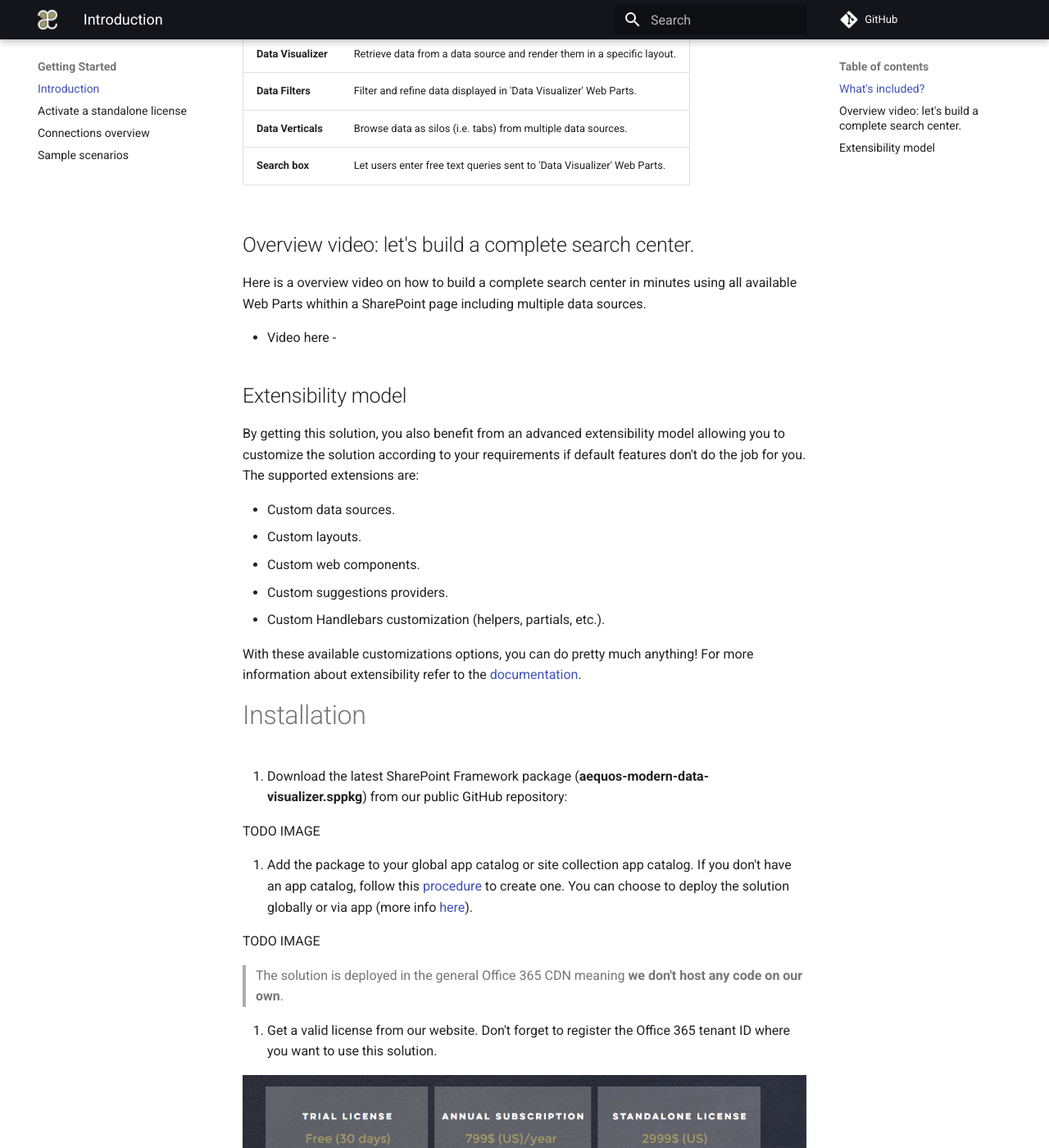
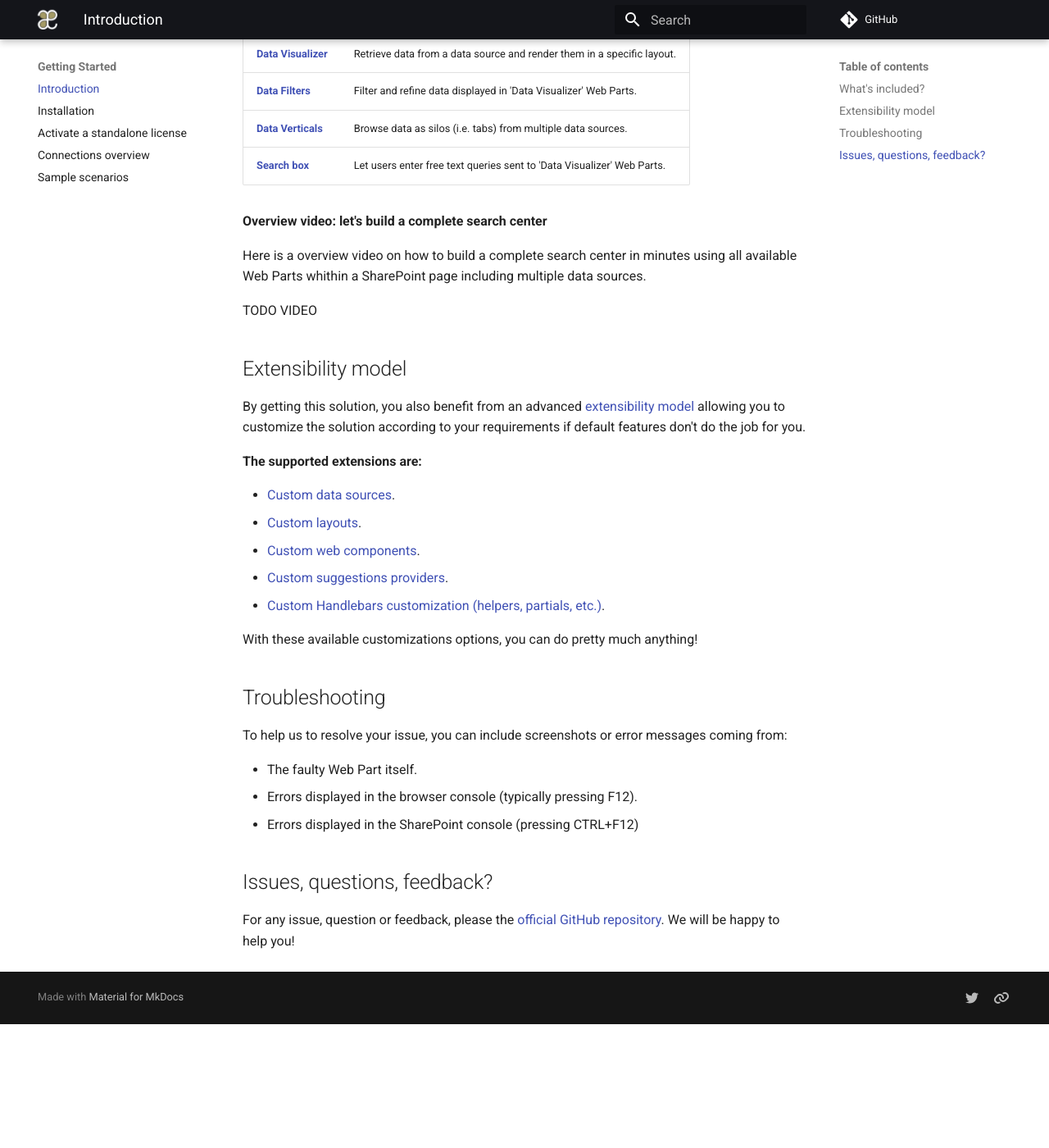
Before and after one commit to aequos-solutions/modern-data-visualizer, an MkDocs documentation site: the page built from docs/index.md, in a window 1280 px wide and 1400 px high, scrolled down 752 px. Shown: the whole window at 82% size. Built offline with MkDocs 1.6.1 and Material for MkDocs 9.7.7, drawn with Linux system fonts in a browser that asks for light colours; comment, search, counter and statistics services are not loaded; after the commit the page ends 2001 px from its top, so only the background shows below that; some of the changed text lies outside the part shown.

Commit message:
- Updated doc

```diff
--- a/docs/index.md
+++ b/docs/index.md
@@ -16,74 +16,39 @@ The solution includes the following Web Parts:
 
 | Component | Description |
 | --------- | ----------- |
-| **Data Visualizer** | Retrieve data from a data source and render them in a specific layout.
-| **Data Filters** | Filter and refine data displayed in 'Data Visualizer' Web Parts.
-| **Data Verticals** | Browse data as silos (i.e. tabs) from multiple data sources.
-| **Search box** | Let users enter free text queries sent to 'Data Visualizer' Web Parts.
+| **[Data Visualizer](./basic/usage/data-visualizer/index.md)** | Retrieve data from a data source and render them in a specific layout.
+| **[Data Filters](./basic/usage/data-filters/index.md)** | Filter and refine data displayed in 'Data Visualizer' Web Parts.
+| **[Data Verticals](./basic/usage/data-verticals/index.md)** | Browse data as silos (i.e. tabs) from multiple data sources.
+| **[Search box](./basic/usage/search-box/index.md)** | Let users enter free text queries sent to 'Data Visualizer' Web Parts.
 
-## Overview video: let's build a complete search center.
+**Overview video: let's build a complete search center**
 
 Here is a overview video on how to build a complete search center in minutes using all available Web Parts whithin a SharePoint page including multiple data sources.
 
-- Video here -
+TODO VIDEO
 
 ## Extensibility model
 
-By getting this solution, you also benefit from an advanced extensibility model allowing you to customize the solution according to your requirements if default features don't do the job for you. The supported extensions are:
+By getting this solution, you also benefit from an advanced [extensibility model](./basic/extensibility/index.md) allowing you to customize the solution according to your requirements if default features don't do the job for you.
 
-- Custom data sources.
-- Custom layouts.
-- Custom web components.
-- Custom suggestions providers.
-- Custom Handlebars customization (helpers, partials, etc.).
+**The supported extensions are:**
 
-With these available customizations options, you can do pretty much anything! For more information about extensibility refer to the [documentation](./basic/extensibility/index.md).
+- [Custom data sources](./basic/extensibility/custom_data_source.md).
+- [Custom layouts](./basic/extensibility/custom_layout.md).
+- [Custom web components](./basic/extensibility/custom_web_component.md).
+- [Custom suggestions providers](./basic/extensibility/custom_suggestions_provider.md).
+- [Custom Handlebars customization (helpers, partials, etc.)](./basic/extensibility/handlebars_customizations.md).
 
-# Installation
+With these available customizations options, you can do pretty much anything!
 
-1. Download the latest SharePoint Framework package (**aequos-modern-data-visualizer.sppkg**) from our public GitHub repository:
-
-TODO IMAGE
-
-2. Add the package to your global app catalog or site collection app catalog. If you don't have an app catalog, follow this [procedure](https://docs.microsoft.com/en-us/sharepoint/use-app-catalog) to create one. You can choose to deploy the solution globally or via app (more info [here](https://docs.microsoft.com/en-us/sharepoint/dev/spfx/tenant-scoped-deployment)).
-
-TODO IMAGE
-
-> The solution is deployed in the general Office 365 CDN meaning **we don't host any code on our own**.
-
-3. Get a valid license from our website. Don't forget to register the Office 365 tenant ID where you want to use this solution.
-
-!["Licences"](./assets/licenses.png){: .center}
-
-TODO IMAGE SENDOWL
-
-> **If you chose a standalone license, you must follow these [additional steps](./setup_standalone.md).**
-
-4. Add the Web Parts to a SharePoint and start building!
-
-!["Available Web Parts"](./assets/webparts.png){: .center}
-
-# Usage
-
-## Web Parts usage
-
-- [Data Visualizer Web Part documentation](./basic/usage/data-visualizer/index.md)
-- [Data Filters Web Part documentation](./basic/usage/data-filters/index.md)
-- [Data Verticals Web Part documentation](./basic/usage/data-verticals/index.md)
-- [Search box documentation](./basic/usage/search-box/index.md)
-
-## Extensibility and customizations
-
-- [Extensibility documentation](./basic/extensibility/index.md)
-
-# Issues, questions, feedback?
-
-For any issue, question or feedback, please the [official GitHub repository](https://github.com/aequos-solutions/modern-data-visualizer/issues). We will be happy to help you!
-
-### Troubleshooting
+## Troubleshooting
 
 To help us to resolve your issue, you can include screenshots or error messages coming from:
 
 - The faulty Web Part itself.
 - Errors displayed in the browser console (typically pressing F12).
 - Errors displayed in the SharePoint console (pressing CTRL+F12)
+
+## Issues, questions, feedback?
+
+For any issue, question or feedback, please the [official GitHub repository](https://github.com/aequos-solutions/modern-data-visualizer/issues). We will be happy to help you!
--- a/mkdocs.yml
+++ b/mkdocs.yml
@@ -2,11 +2,12 @@ site_name: aequos Modern Data Visualizer solution for SharePoint Online
 nav:
     - Getting Started:
         - Introduction: index.md
+        - Installation: installation.md
         - Activate a standalone license: setup_standalone.md
         - Connections overview: getting_started/connections_chart.md
         - Sample scenarios: getting_started/sample_scenarios.md
     - Data Visualizer:
-      - Usage: basic/usage/data-visualizer/introduction.md
+      - Usage: basic/usage/data-visualizer/index.md
       - Data sources: basic/usage/data-visualizer/data-sources/index.md
       - Slots: basic/usage/data-visualizer/slots.md
       - Tokens: basic/usage/data-visualizer/tokens.md
@@ -27,7 +28,7 @@ nav:
       - Custom layout: basic/extensibility/custom_layout.md
       - Custom web component: basic/extensibility/custom_web_component.md
       - Custom suggestions provider: basic/extensibility/custom_suggestions_provider.md
-      - Custom Handlebars customizations: basic/extensibility/introduction.md
+      - Custom Handlebars customizations: basic/extensibility/handlebars_customizations.md
 theme:
   name: 'material'
   palette:
```
Also changed, not shown: other parts of docs/index.md (+4 -4 lines), README.md (+3 -2 lines), docs/basic/extensibility/index.md (+3 -3 lines), docs/installation.md (added, +16 -0 lines).
